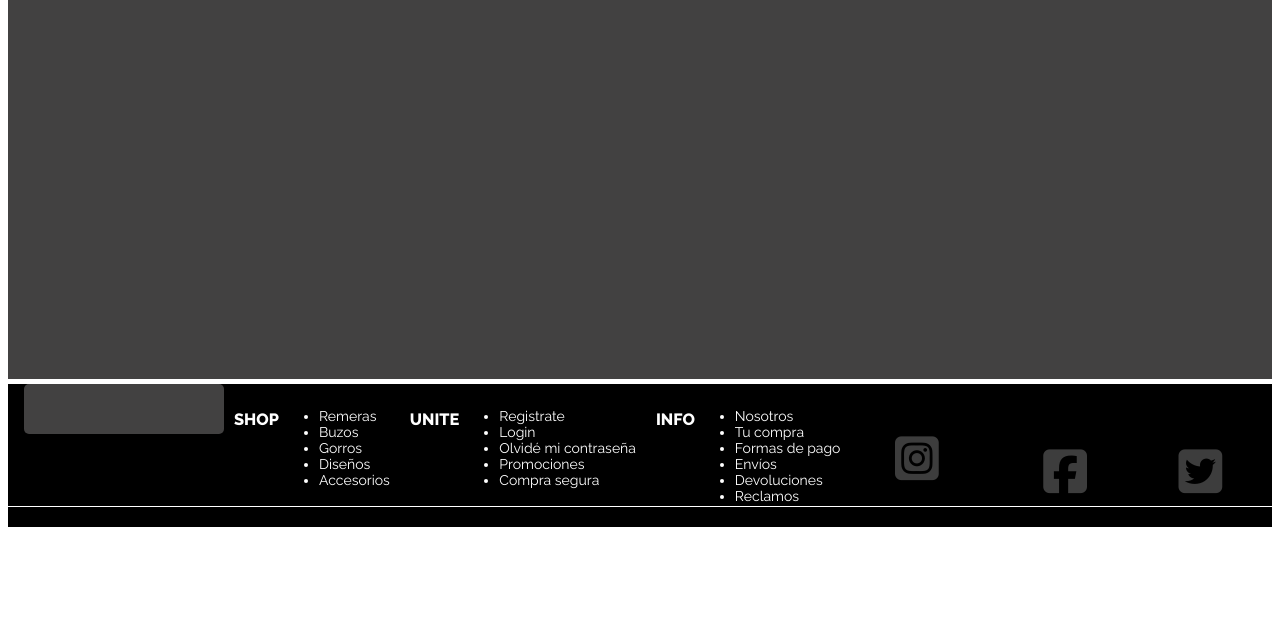
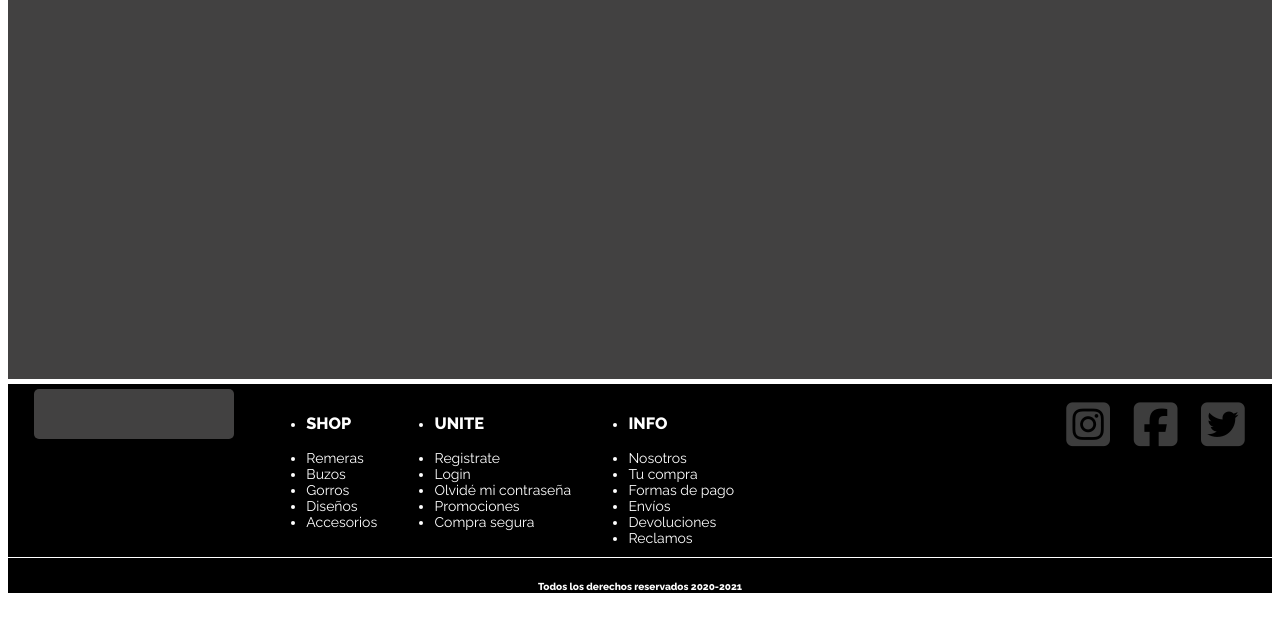
Before and after one commit to SebastianRaiquenParisi/proyectoIntegradorEquipo12, a Node server app: page / in a window 1280 px wide. Shown: the part 64-696 px from the top of the page. Run offline with Node 20, Linux system fonts and the light colour scheme; some libraries are stand-ins or nearby versions.

Commit message:
index version 2

```diff
--- a/MAQUETADO/public/css/styles.css
+++ b/MAQUETADO/public/css/styles.css
@@ -83,7 +83,7 @@
 
 /*-------------------------------------------------*/
 
-/*BODY*/
+/*BODY INDEX*/
 
 .slider-principal {
     display: flex;
@@ -106,24 +106,24 @@
     background-color:black;
     padding: 0px 16px 0px 16px;
     width: auto;
-    height: 122px;
+    height: 173px;
     flex-direction: row;
     flex-wrap: wrap;
     justify-content: space-between;
-    align-items: normal; /*estaba en flex-end*/
+    align-items: flex-start;
     color: rgb(61, 61, 61);
-    font-size: 10px;
-    text-decoration: none;
+    list-style: none;
 }
 
 /*LOGO DEL FOOTER*/
 
 .logo-secundario {
     display: flex;
+    /*align-items: center;*/
     background-color:rgb(66, 65, 65);
+    margin: 5px 15px 15px 10px;
     padding: 0px 16px 0px 16px;
     color: black;
-    text-align: center;
     width: 200px;
     height: 50px;
     border-radius: 5px;
@@ -137,8 +137,7 @@
     font-family: Raleway;
     font-size: 14px;
     color: white;
-    margin: 5px;
-    padding: 5px;
+
 }
 
 .links-footer-unite {
@@ -146,8 +145,7 @@
     font-family: Raleway;
     font-size: 14px;
     color: white;
-    margin: 5px;
-    padding: 5px;
+
 }
 
 .links-footer-info {
@@ -155,8 +153,7 @@
     font-family: Raleway;
     font-size: 14px;
     color: white;
-    margin: 5px;
-    padding: 5px;
+
 }
 
 
@@ -165,10 +162,10 @@
     display: flex;
     width: 50px;
     height: 50px;
-    padding: 2px 2px 2px 2px;
+    padding: 15px 15px 15px 15px;
     text-align: center; /*el icono es interpretado como texto*/
     font-size: 50px; /*el icono es interpretado como texto*/
-    margin: auto; /*puedo utilizar auto porque es un elemento de bloque*/
+    margin: 0px 0px 0px 300px;
 
 }
 
@@ -179,7 +176,7 @@
     padding: 15px 15px 15px 15px;
     text-align: center; /*el icono es interpretado como texto*/
     font-size: 50px; /*el icono es interpretado como texto*/
-    margin: auto; /*puedo utilizar auto porque es un elemento de bloque*/
+    margin: 0px 0px 0px 0px;
 }
 
 .tw-icon {
@@ -189,7 +186,7 @@
     padding: 15px 15px 15px 15px;
     text-align: center; /*el icono es interpretado como texto*/
     font-size: 50px; /*el icono es interpretado como texto*/
-    margin: auto; /*puedo utilizar auto porque es un elemento de bloque*/
+    margin: 0px 20px 0px 0px;
 }
 
 .footer-secundario { /* AYUDA no estoy pudiendo centrar el texto de forma vertical*/
@@ -198,15 +195,17 @@
     background-color:black;
     padding: 0px 16px 0px 16px;
     width: auto;
-    height: 20px;
-    flex-direction: none;
+    height: 35px;
+    flex-direction:column;
     flex-wrap: none;
+    align-items: center;
     /*justify-content: space-between*/
-    align-items: flex-start; /*quizas este sea el que tengo que corregir*/
+
     color: white;
-    font-family: 'Times New Roman', Times, serif;
-    text-align: top;
+    font-family: Raleway;
+
     font-size: 15px;
+
 }
 
 /*-------------------------------------------------*/
--- a/MAQUETADO/views/index.html
+++ b/MAQUETADO/views/index.html
@@ -57,8 +57,9 @@
         </div>
 
         <div class="links-footer-shop">
-            <h3>SHOP</h3>
+
             <ul>
+                <li><h3>SHOP</h3></li>
                 <li>Remeras</li>
                 <li>Buzos</li>
                 <li>Gorros</li>
@@ -68,8 +69,9 @@
         </div>
 
         <div class="links-footer-unite">
-            <h3>UNITE</h3>
+
             <ul>
+                <li><h3>UNITE</h3></li>
                 <li>Registrate</li>
                 <li>Login</li>
                 <li>Olvidé mi contraseña</li>
@@ -79,8 +81,9 @@
         </div>
 
         <div class="links-footer-info">
-            <h3>INFO</h3>
+
             <ul>
+                <li><h3>INFO</h3></li>
                 <li>Nosotros</li>
                 <li>Tu compra</li>
                 <li>Formas de pago</li>
@@ -105,9 +108,9 @@
         </div>
 
     </footer>
-    <div class="footer-secundario">
-        <h6>Todos los derechos reservados 2020-2021</h6>
-    </div>
+        <div class="footer-secundario">
+            <h6>Todos los derechos reservados 2020-2021</h6>
+        </div>
 
 
 </body>
```
Also changed, not shown: Wireframe/VERSION 3/wireframe carritoDeComprasV3.jpg (renamed from Wireframe/wireframe carritoDeComprasV3.jpg), Wireframe/VERSION 3/wireframe indexV3.jpg (added), Wireframe/VERSION 3/wireframe listadoProductosV3.2.jpg (added), Wireframe/VERSION 3/wireframe logInV3.jpg (renamed from Wireframe/wireframe logInV3.jpg), Wireframe/VERSION 3/wireframe productoV3.jpg (added), Wireframe/VERSION 3/wireframe registraseV3.jpg (added), 4 other files.
